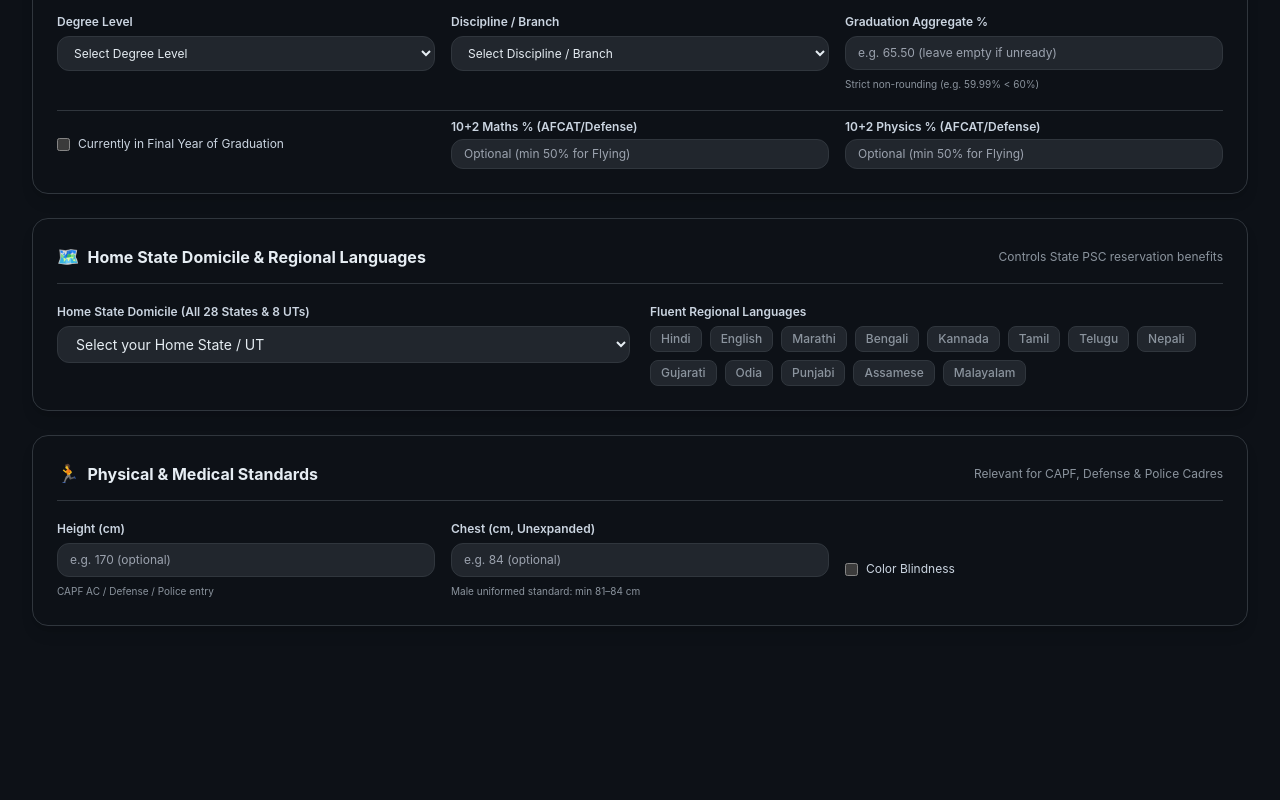
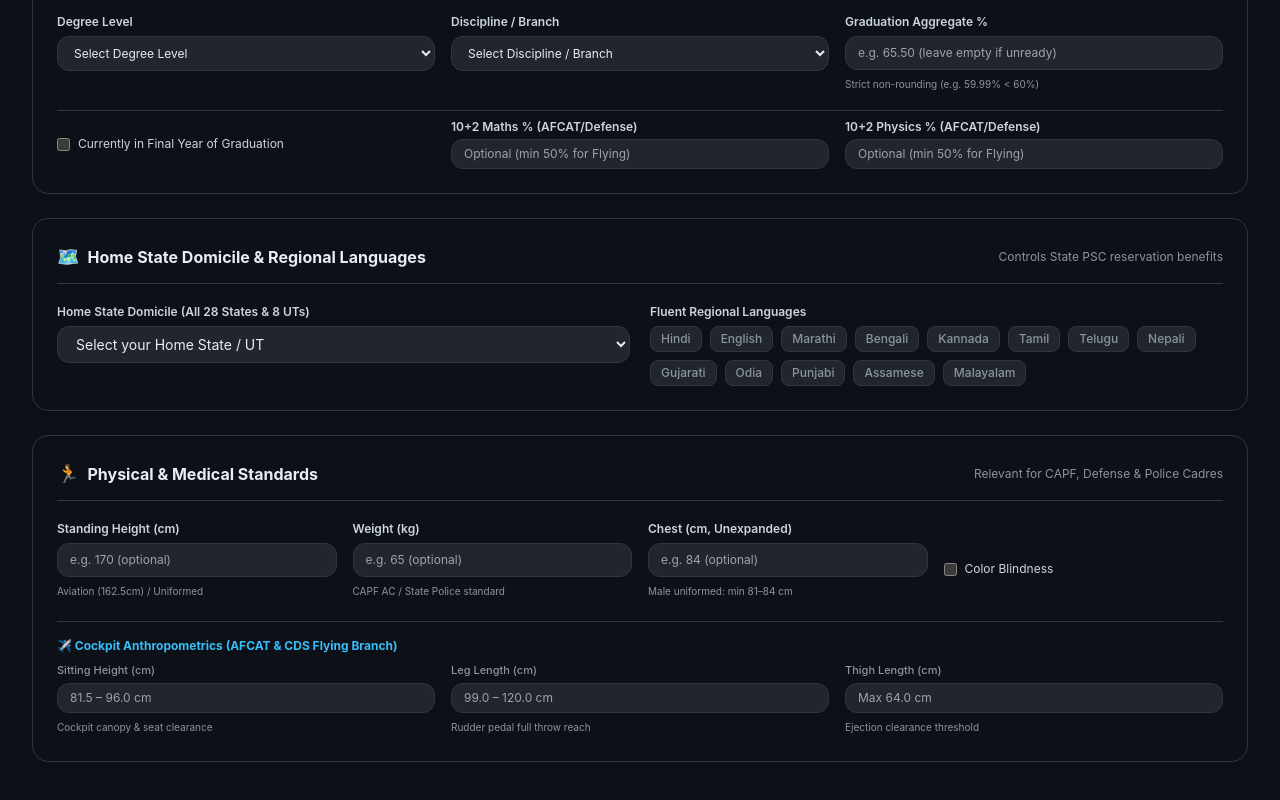
Before and after one commit to priiyannshu/GoI, a Vue app in the folder frontend/: page /profile in a window 1280 px wide. Shown: the part 853-1653 px from the top of the page. Before the commit the page ends 1567 px from the top, so only its background shows below. Built offline with nearby package versions, Linux system fonts and the light colour scheme.

Commit message:
feat: add splash screen with enlarged emblem icon and cursive typography

```diff
--- a/frontend/src/components/quiz/StepPhysicalStandards.vue
+++ b/frontend/src/components/quiz/StepPhysicalStandards.vue
@@ -7,11 +7,12 @@
       </p>
     </div>
 
-    <!-- Height (cm) with Comparison Gauge -->
+    <!-- Height & Weight with Comparison Gauge -->
     <div class="grid grid-cols-1 md:grid-cols-2 gap-6 items-start">
+      <div class="space-y-4">
         <div>
           <label for="height-input" class="block text-sm font-medium text-slate-300 mb-2">
-          Height in Centimeters (cm) <span class="text-rose-400">*</span>
+            Standing Height in Centimeters (cm) <span class="text-rose-400">*</span>
           </label>
           <div class="relative">
             <input
@@ -31,12 +32,49 @@
           </p>
         </div>
 
+        <div>
+          <label for="weight-input" class="block text-sm font-medium text-slate-300 mb-2">
+            Body Weight (kg)
+          </label>
+          <div class="relative">
+            <input
+              id="weight-input"
+              type="number"
+              step="0.5"
+              min="30"
+              max="160"
+              v-model.number="profileStore.profile.weight_kg"
+              placeholder="e.g. 65.0"
+              class="w-full bg-slate-800 border border-slate-700 rounded-xl px-4 py-2.5 text-white pr-12 focus:outline-none focus:ring-2 focus:ring-emerald-500"
+            />
+            <span class="absolute right-4 top-2.5 text-slate-400 font-semibold text-sm">kg</span>
+          </div>
+          <p class="text-xs text-slate-500 mt-1.5">
+            Statutory minimum: CAPF AC (50kg M / 46kg F); UP Police (40kg F); RPSC Police (47.5kg F).
+          </p>
+        </div>
+      </div>
+
       <!-- Live Uniformed Service Cutoff Meter -->
       <div class="bg-slate-800/60 border border-slate-700/60 rounded-xl p-4 text-xs space-y-2">
         <span class="font-semibold text-slate-300 block uppercase tracking-wider text-[11px]">
-          Statutory Height Benchmarks ({{ profileStore.profile.gender }})
+          Statutory Standing Height Benchmarks ({{ profileStore.profile.gender }})
         </span>
         <div class="space-y-1.5">
+          <div class="flex justify-between items-center">
+            <span class="text-slate-400">IAF Flying Branch (AFCAT / CDS AFA):</span>
+            <span :class="heightMeetsFlying ? 'text-emerald-400 font-bold' : 'text-amber-400 font-semibold'">
+              162.5 cm (Both M/F)
+              ({{ heightMeetsFlying ? 'Eligible ✓' : 'Below Standard (Ground Duty Only) ✗' }})
+            </span>
+          </div>
+          <div class="flex justify-between items-center">
+            <span class="text-slate-400">IAF Ground Duty / Defense Army & Navy:</span>
+            <span :class="heightMeetsGroundDuty ? 'text-emerald-400 font-bold' : 'text-rose-400 font-semibold'">
+              {{ profileStore.profile.gender === 'Female' ? '152 cm' : '157.5 cm' }}
+              ({{ heightMeetsGroundDuty ? 'Eligible ✓' : 'Below Standard ✗' }})
+            </span>
+          </div>
           <div class="flex justify-between items-center">
             <span class="text-slate-400">IPS / Police Services:</span>
             <span :class="heightMeetsIps ? 'text-emerald-400 font-bold' : 'text-rose-400 font-semibold'">
@@ -54,6 +92,86 @@
           <div class="flex justify-between items-center">
             <span class="text-slate-400">Civil & Regulatory (IAS, IRS, RBI, SEBI):</span>
             <span class="text-emerald-400 font-bold">No Height Requirement ✓</span>
+          </div>
+        </div>
+      </div>
+    </div>
+
+    <!-- Specialized Aviation & Cockpit Anthropometrics Card (AFCAT & CDS Flying) -->
+    <div class="bg-sky-950/20 border border-sky-800/40 rounded-2xl p-5 space-y-4">
+      <div class="flex items-start justify-between gap-2">
+        <div>
+          <div class="flex items-center space-x-2">
+            <span class="text-base font-bold text-sky-400">✈️ IAF Cockpit Anthropometrics</span>
+            <span class="px-2 py-0.5 rounded-full bg-sky-900/60 text-sky-300 text-[10px] font-semibold border border-sky-700/50">AFCAT & CDS AFA Flying Branch</span>
+          </div>
+          <p class="text-xs text-slate-400 mt-1">
+            Mandatory ejection seat clearance and rudder pedal reach standards under <em>Air Force Medical Regulations (IAP 4303 5th Edition)</em>.
+          </p>
+        </div>
+      </div>
+
+      <div class="grid grid-cols-1 sm:grid-cols-3 gap-4">
+        <!-- Sitting Height -->
+        <div>
+          <label class="block text-xs font-medium text-slate-300 mb-1">Sitting Height (cm)</label>
+          <div class="relative">
+            <input
+              type="number"
+              step="0.5"
+              v-model.number="profileStore.profile.sitting_height_cm"
+              placeholder="e.g. 88.0"
+              class="w-full bg-slate-800 border border-slate-700 rounded-lg px-3 py-2 text-sm text-white pr-10 focus:ring-2 focus:ring-sky-500"
+            />
+            <span class="absolute right-3 top-2 text-slate-400 text-xs">cm</span>
+          </div>
+          <div class="flex items-center justify-between text-[11px] mt-1">
+            <span class="text-slate-500">Range: 81.5 – 96.0 cm</span>
+            <span v-if="profileStore.profile.sitting_height_cm" :class="sittingHeightValid ? 'text-emerald-400 font-bold' : 'text-rose-400 font-semibold'">
+              {{ sittingHeightValid ? 'Safe ✓' : (profileStore.profile.sitting_height_cm < 81.5 ? 'Too Short ✗' : 'Too Tall ✗') }}
+            </span>
+          </div>
+        </div>
+
+        <!-- Leg Length -->
+        <div>
+          <label class="block text-xs font-medium text-slate-300 mb-1">Leg Length (cm)</label>
+          <div class="relative">
+            <input
+              type="number"
+              step="0.5"
+              v-model.number="profileStore.profile.leg_length_cm"
+              placeholder="e.g. 108.0"
+              class="w-full bg-slate-800 border border-slate-700 rounded-lg px-3 py-2 text-sm text-white pr-10 focus:ring-2 focus:ring-sky-500"
+            />
+            <span class="absolute right-3 top-2 text-slate-400 text-xs">cm</span>
+          </div>
+          <div class="flex items-center justify-between text-[11px] mt-1">
+            <span class="text-slate-500">Range: 99.0 – 120.0 cm</span>
+            <span v-if="profileStore.profile.leg_length_cm" :class="legLengthValid ? 'text-emerald-400 font-bold' : 'text-rose-400 font-semibold'">
+              {{ legLengthValid ? 'Safe ✓' : (profileStore.profile.leg_length_cm < 99.0 ? 'Below Pedal Reach ✗' : 'Exceeds Cockpit ✗') }}
+            </span>
+          </div>
+        </div>
+
+        <!-- Thigh Length -->
+        <div>
+          <label class="block text-xs font-medium text-slate-300 mb-1">Thigh Length (cm)</label>
+          <div class="relative">
+            <input
+              type="number"
+              step="0.5"
+              v-model.number="profileStore.profile.thigh_length_cm"
+              placeholder="e.g. 58.0"
+              class="w-full bg-slate-800 border border-slate-700 rounded-lg px-3 py-2 text-sm text-white pr-10 focus:ring-2 focus:ring-sky-500"
+            />
+            <span class="absolute right-3 top-2 text-slate-400 text-xs">cm</span>
+          </div>
+          <div class="flex items-center justify-between text-[11px] mt-1">
+            <span class="text-slate-500">Max limit: 64.0 cm</span>
+            <span v-if="profileStore.profile.thigh_length_cm" :class="thighLengthValid ? 'text-emerald-400 font-bold' : 'text-rose-400 font-semibold'">
+              {{ thighLengthValid ? 'Safe ✓' : 'Exceeds Ejection Limit ✗' }}
+            </span>
           </div>
         </div>
       </div>
@@ -184,6 +302,16 @@ import { useProfileStore } from '@/stores/useProfileStore';
 
 const profileStore = useProfileStore();
 
+const heightMeetsFlying = computed(() => {
+  if (!profileStore.profile.height_cm) return false;
+  return profileStore.profile.height_cm >= 162.5;
+});
+
+const heightMeetsGroundDuty = computed(() => {
+  if (!profileStore.profile.height_cm) return false;
+  return profileStore.profile.gender === 'Female' ? profileStore.profile.height_cm >= 152.0 : profileStore.profile.height_cm >= 157.5;
+});
+
 const heightMeetsIps = computed(() => {
   if (!profileStore.profile.height_cm) return false;
   return profileStore.profile.gender === 'Female' ? profileStore.profile.height_cm >= 150 : profileStore.profile.height_cm >= 165;
@@ -193,4 +321,22 @@ const heightMeetsCapf = computed(() => {
   if (!profileStore.profile.height_cm) return false;
   return profileStore.profile.gender === 'Female' ? profileStore.profile.height_cm >= 157 : profileStore.profile.height_cm >= 165;
 });
+
+const sittingHeightValid = computed(() => {
+  const s = profileStore.profile.sitting_height_cm;
+  if (s === undefined || s === null) return true;
+  return s >= 81.5 && s <= 96.0;
+});
+
+const legLengthValid = computed(() => {
+  const l = profileStore.profile.leg_length_cm;
+  if (l === undefined || l === null) return true;
+  return l >= 99.0 && l <= 120.0;
+});
+
+const thighLengthValid = computed(() => {
+  const t = profileStore.profile.thigh_length_cm;
+  if (t === undefined || t === null) return true;
+  return t <= 64.0;
+});
 </script>
--- a/frontend/src/views/ProfileView.vue
+++ b/frontend/src/views/ProfileView.vue
@@ -460,16 +460,27 @@
           <span class="text-xs text-slate-500 dark:text-slate-400">Relevant for CAPF, Defense & Police Cadres</span>
         </div>
 
-        <div class="grid grid-cols-1 sm:grid-cols-3 gap-4">
+        <div class="grid grid-cols-1 sm:grid-cols-4 gap-4">
           <div>
-            <label class="block text-xs font-semibold text-slate-700 dark:text-slate-300 mb-1.5">Height (cm)</label>
+            <label class="block text-xs font-semibold text-slate-700 dark:text-slate-300 mb-1.5">Standing Height (cm)</label>
             <input
               type="number"
               v-model.number="profile.height_cm"
               placeholder="e.g. 170 (optional)"
               class="w-full bg-slate-50 dark:bg-slate-800 border border-slate-300 dark:border-slate-700 rounded-xl px-3 py-2 text-xs text-slate-900 dark:text-white focus:outline-none focus:border-emerald-500"
             />
-            <span class="text-[10px] text-slate-500">CAPF AC / Defense / Police entry</span>
+            <span class="text-[10px] text-slate-500">Aviation (162.5cm) / Uniformed</span>
+          </div>
+
+          <div>
+            <label class="block text-xs font-semibold text-slate-700 dark:text-slate-300 mb-1.5">Weight (kg)</label>
+            <input
+              type="number"
+              v-model.number="profile.weight_kg"
+              placeholder="e.g. 65 (optional)"
+              class="w-full bg-slate-50 dark:bg-slate-800 border border-slate-300 dark:border-slate-700 rounded-xl px-3 py-2 text-xs text-slate-900 dark:text-white focus:outline-none focus:border-emerald-500"
+            />
+            <span class="text-[10px] text-slate-500">CAPF AC / State Police standard</span>
           </div>
 
           <div>
@@ -480,7 +491,7 @@
               placeholder="e.g. 84 (optional)"
               class="w-full bg-slate-50 dark:bg-slate-800 border border-slate-300 dark:border-slate-700 rounded-xl px-3 py-2 text-xs text-slate-900 dark:text-white focus:outline-none focus:border-emerald-500"
             />
-            <span class="text-[10px] text-slate-500">Male uniformed standard: min 81–84 cm</span>
+            <span class="text-[10px] text-slate-500">Male uniformed: min 81–84 cm</span>
           </div>
 
           <div class="flex items-center space-x-3 pt-4">
@@ -492,6 +503,46 @@
               />
               <span>Color Blindness</span>
             </label>
+          </div>
+        </div>
+
+        <!-- Cockpit Anthropometrics (IAF AFCAT & CDS Flying) -->
+        <div class="mt-4 pt-4 border-t border-slate-200 dark:border-slate-800">
+          <span class="text-xs font-bold text-sky-700 dark:text-sky-400 block mb-2">✈️ Cockpit Anthropometrics (AFCAT & CDS Flying Branch)</span>
+          <div class="grid grid-cols-1 sm:grid-cols-3 gap-4">
+            <div>
+              <label class="block text-[11px] font-medium text-slate-600 dark:text-slate-400 mb-1">Sitting Height (cm)</label>
+              <input
+                type="number"
+                step="0.5"
+                v-model.number="profile.sitting_height_cm"
+                placeholder="81.5 – 96.0 cm"
+                class="w-full bg-slate-50 dark:bg-slate-800 border border-slate-300 dark:border-slate-700 rounded-xl px-3 py-1.5 text-xs text-slate-900 dark:text-white focus:outline-none focus:border-sky-500"
+              />
+              <span class="text-[10px] text-slate-500">Cockpit canopy & seat clearance</span>
+            </div>
+            <div>
+              <label class="block text-[11px] font-medium text-slate-600 dark:text-slate-400 mb-1">Leg Length (cm)</label>
+              <input
+                type="number"
+                step="0.5"
+                v-model.number="profile.leg_length_cm"
+                placeholder="99.0 – 120.0 cm"
+                class="w-full bg-slate-50 dark:bg-slate-800 border border-slate-300 dark:border-slate-700 rounded-xl px-3 py-1.5 text-xs text-slate-900 dark:text-white focus:outline-none focus:border-sky-500"
+              />
+              <span class="text-[10px] text-slate-500">Rudder pedal full throw reach</span>
+            </div>
+            <div>
+              <label class="block text-[11px] font-medium text-slate-600 dark:text-slate-400 mb-1">Thigh Length (cm)</label>
+              <input
+                type="number"
+                step="0.5"
+                v-model.number="profile.thigh_length_cm"
+                placeholder="Max 64.0 cm"
+                class="w-full bg-slate-50 dark:bg-slate-800 border border-slate-300 dark:border-slate-700 rounded-xl px-3 py-1.5 text-xs text-slate-900 dark:text-white focus:outline-none focus:border-sky-500"
+              />
+              <span class="text-[10px] text-slate-500">Ejection clearance threshold</span>
+            </div>
           </div>
         </div>
       </div>
```
Lines whose indentation alone changed are shown as unchanged.
